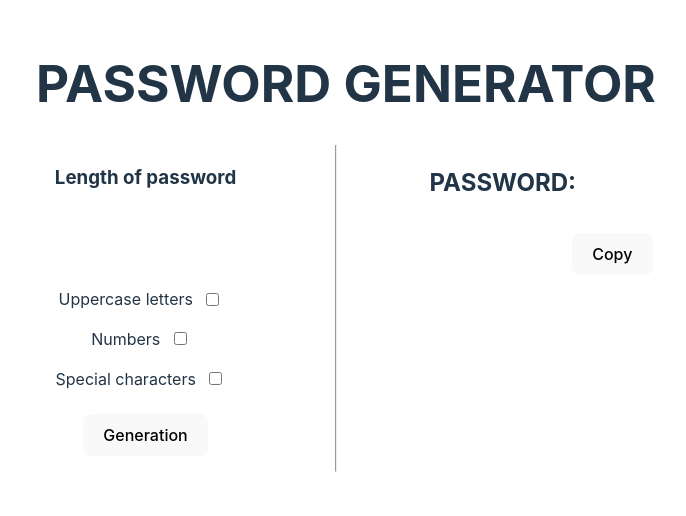
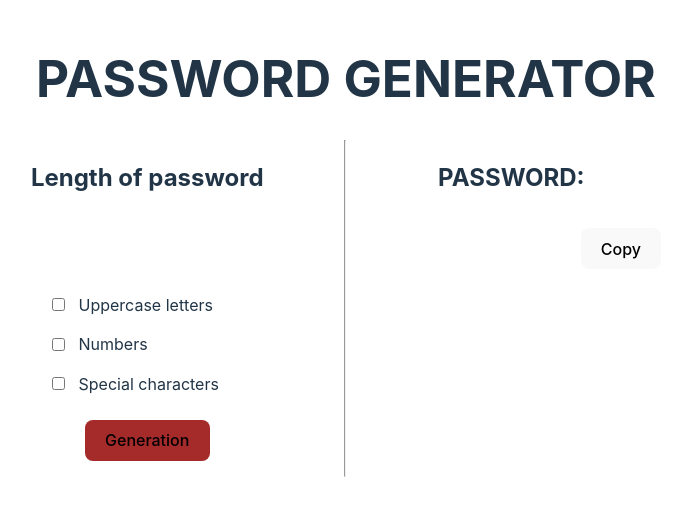
Before and after one commit to klementina1809/pass-generator, a React (Vite) app: page / in a window 1280 px wide. Shown: the part 154-670 px from the top of the page, without its empty margins (294-980 px from the left). Built offline with nearby package versions, Linux system fonts and the light colour scheme.

Commit message:
copy button

```diff
--- a/src/App.css
+++ b/src/App.css
@@ -23,8 +23,14 @@ input[type="text"] {
 
 button.btn.btn-danger{
   margin: 1em 0;
+  background-color: brown;
 }
 
 hr {
   margin: 0 1em  0 5em;
 }
+
+form {
+  text-align: start;
+  margin-left: 8px;
+}
--- a/src/App.jsx
+++ b/src/App.jsx
@@ -50,12 +50,18 @@ function App() {
 		setResult(newPassword);
 	};
 
+  const handleCopy = () => {
+    const inputField = document.getElementById('passwordInput');
+    inputField.select();
+    document.execCommand('copy');
+  };
+
 	return (
 		<>
 			<h1>PASSWORD GENERATOR</h1>
 			<div className="app">
 				<div>
-              <h3>Length of password</h3>
+					<h2>Length of password</h2>
 					<input
 						type="number"
 						name="passLength"
@@ -63,41 +69,47 @@ function App() {
 					/>
 					<form action="dop-functional">
 						<div>
-                  <label htmlFor="">Uppercase letters</label>
 							<input
 								type="checkbox"
 								name="capital"
 								checked={checkboxStatus.capital}
 								onChange={handleCheckboxChange}
 							/>
+							<label htmlFor="">Uppercase letters</label>
 						</div>
 						<div>
-                  <label htmlFor="">Numbers</label>
 							<input
 								type="checkbox"
 								name="numbers"
 								checked={checkboxStatus.numbers}
 								onChange={handleCheckboxChange}
 							/>
+							<label htmlFor="">Numbers</label>
 						</div>
 						<div>
-                  <label htmlFor="">Special characters</label>
 							<input
 								type="checkbox"
 								name="special"
 								checked={checkboxStatus.special}
 								onChange={handleCheckboxChange}
 							/>
+							<label htmlFor="">Special characters</label>
 						</div>
 					</form>
-              <button type="button" className="btn btn-danger" onClick={handleGeneration}>Generation</button>
+					<button
+						type="button"
+						className="btn btn-danger"
+						onClick={handleGeneration}
+					>
+						Generation
+					</button>
 				</div>
 				<hr />
 				<div>
 					<h2>PASSWORD:</h2>
 					<div>
-                <input type="text" value={result} />
-                <button>Copy</button>
+						<input type="text" value={result} id="passwordInput" />
+						<button onClick={handleCopy}>Copy</button>
 					</div>
 				</div>
 			</div>
```
Lines whose indentation alone changed are shown as unchanged.
